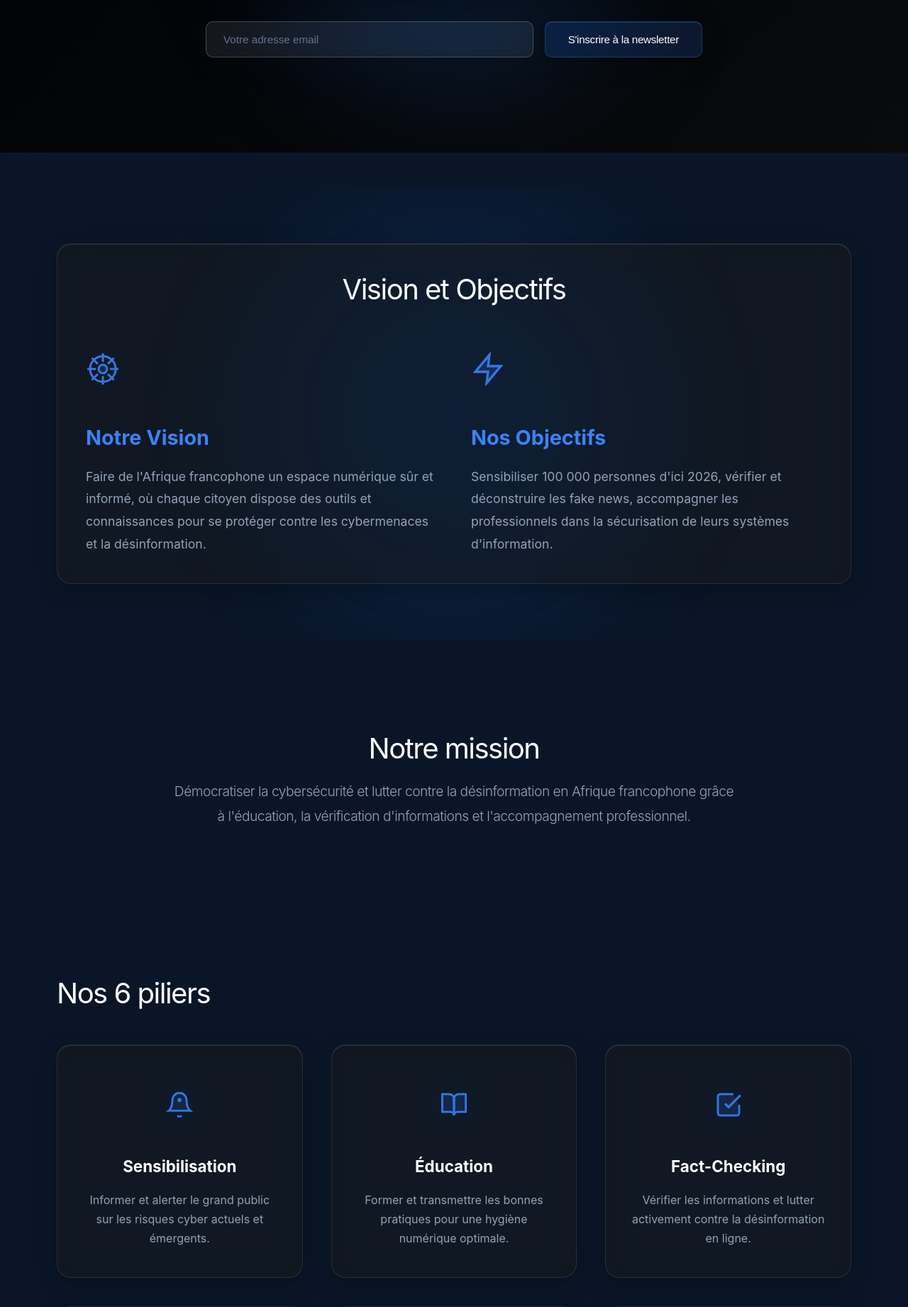
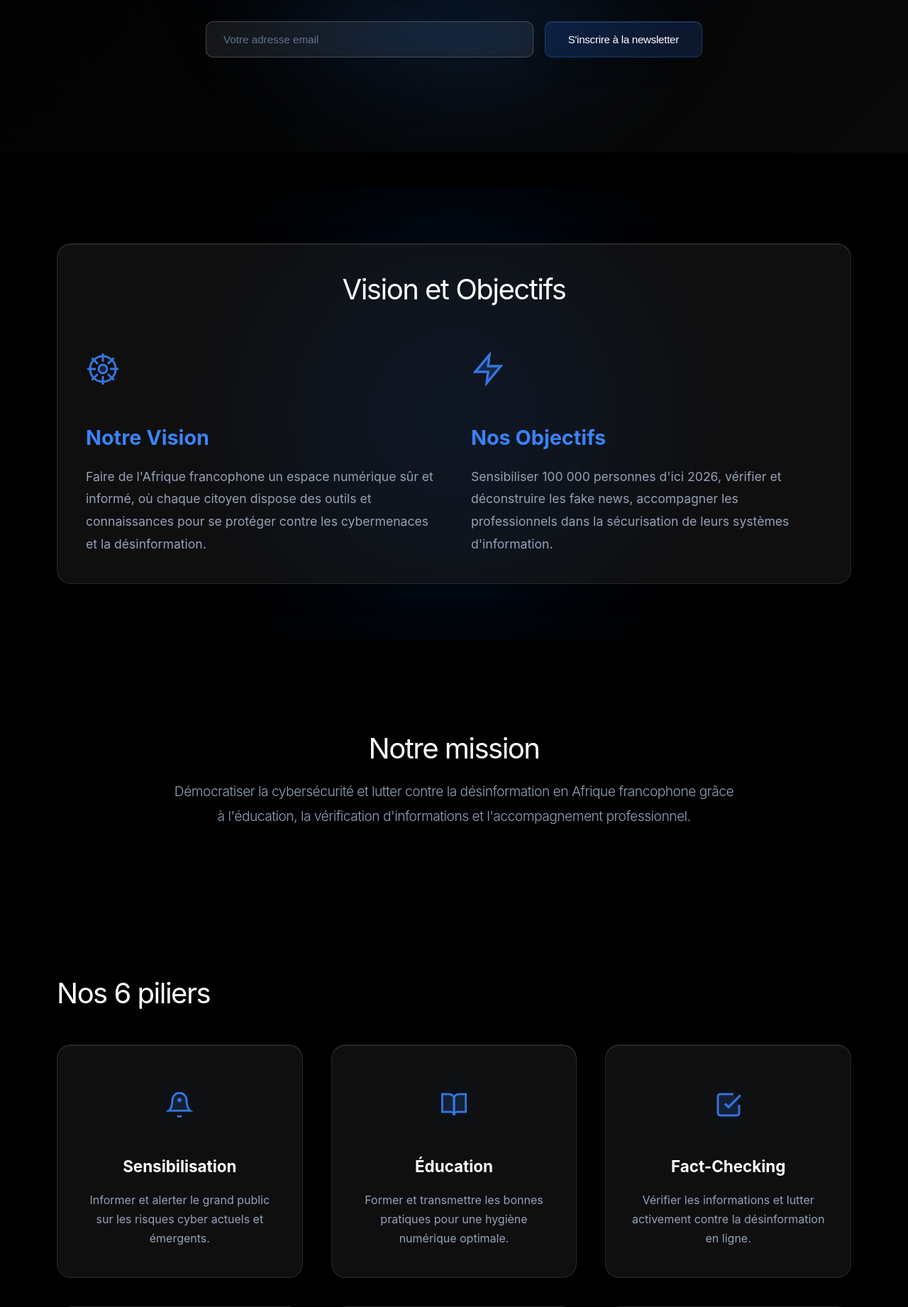
Before and after one commit to moa-digitalagency/CyberConfiance, a Flask app: page / in a window 1280 px wide. Shown: the part 465-2307 px from the top of the page at 71% size. Run offline with Flask 3, Linux system fonts and the light colour scheme; data comes from the database, SQL or seed files in the repository.

Commit message:
Make the website background and several sections black
Update CSS variables and direct color values to set background colors of the body, vision-section, mission-section, pillars-section, news-section, resources-section, newsletter-section, and contact-section to #000000.

Replit-Commit-Author: Agent
Replit-Commit-Session-Id: e671701b-0904-408a-9acd-450b35ce3658
Replit-Commit-Checkpoint-Type: full_checkpoint
Replit-Commit-Event-Id: 41f6c37f-e778-4c77-a56e-12b0a368343e
Replit-Commit-Screenshot-Url: https://storage.googleapis.com/screenshot-production-us-central1/116c3daa-5f5b-4c9d-a4aa-2fa65e922016/e671701b-0904-408a-9acd-450b35ce3658/A7OAqKn

```diff
--- a/static/css/style.css
+++ b/static/css/style.css
@@ -25,7 +25,7 @@ body {
     font-family: -apple-system, BlinkMacSystemFont, 'SF Pro Display', 'Segoe UI', Roboto, Oxygen, Ubuntu, Cantarell, sans-serif;
     line-height: 1.6;
     color: var(--text-primary);
-    background: var(--bg-navy);
+    background: #000000;
     overflow-x: hidden;
     -webkit-font-smoothing: antialiased;
     -moz-osx-font-smoothing: grayscale;
@@ -397,29 +397,27 @@ header {
 .vision-section {
     position: relative;
     overflow: hidden;
-    background: transparent;
+    background: #000000;
 }
 
 .mission-section {
-    background: transparent;
+    background: #000000;
 }
 
 .pillars-section {
-    background: transparent;
+    background: #000000;
 }
 
 .news-section {
-    background: transparent;
+    background: #000000;
 }
 
 .resources-section {
-    background: transparent;
+    background: #000000;
 }
 
 .newsletter-section {
-    background: var(--bg-navy-light);
-    border-top: 1px solid var(--border-subtle);
-    border-bottom: 1px solid var(--border-subtle);
+    background: #000000;
 }
 
 .process-section {
@@ -625,7 +623,7 @@ header {
 .contact-section {
     text-align: center;
     padding: 8rem 0;
-    background: transparent;
+    background: #000000;
     border: none;
     box-shadow: none;
 }
```
